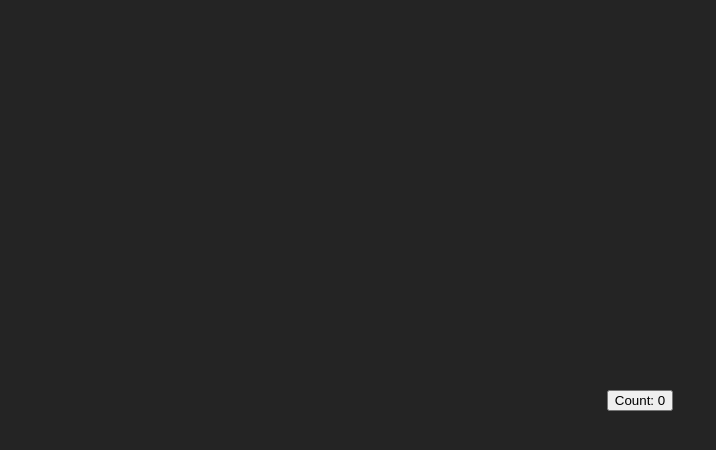
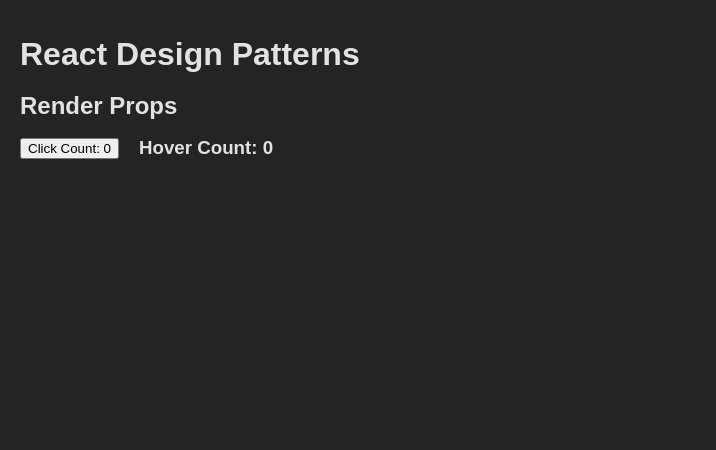
Before and after one commit to pateldhaval/react-design-patterns, a React (Vite) app: page / in a window 1280 px wide. Shown: the top 450 px of the page, without its empty margins (0-716 px from the left). Built offline with nearby package versions, Linux system fonts and the light colour scheme.

Commit message:
render props pattern implemented

```diff
--- a/src/App.tsx
+++ b/src/App.tsx
@@ -1,15 +1,10 @@
-import { useState } from 'react';
+import RenderProps from './components/render-props';
 
 function App() {
-	const [count, setCount] = useState(0);
-
-	const handleCount = () => {
-		setCount((count) => count + 1);
-	};
-
 	return (
 		<>
-			<button onClick={handleCount}>Count: {count}</button>
+			<h1>React Design Patterns</h1>
+			<RenderProps />
 		</>
 	);
 }
--- /dev/null
+++ b/src/components/render-props/CountOnClick.tsx
@@ -0,0 +1,18 @@
+interface Props {
+	count: number;
+	increment: () => void;
+}
+
+/**
+ * Display count value and increment on click.
+ * Get count value and increment method from outside as props.
+ */
+const CountOnClick: React.FC<Props> = ({ count, increment }) => {
+	return (
+		<>
+			<button onClick={increment}>Click Count: {count}</button>
+		</>
+	);
+};
+
+export default CountOnClick;
--- /dev/null
+++ b/src/components/render-props/CountOnHover.tsx
@@ -0,0 +1,20 @@
+interface Props {
+	count: number;
+	increment: () => void;
+}
+
+/**
+ * Display count value and increment on hover.
+ * Get count value and increment method from outside as props.
+ */
+const CountOnHover: React.FC<Props> = ({ count, increment }) => {
+	return (
+		<>
+			<h3 onMouseOver={increment} style={{ margin: 0 }}>
+				Hover Count: {count}
+			</h3>
+		</>
+	);
+};
+
+export default CountOnHover;
--- /dev/null
+++ b/src/components/render-props/Counter.tsx
@@ -0,0 +1,21 @@
+import { useState } from 'react';
+
+interface Props {
+	render: (count: number, increment: () => void) => React.ReactNode;
+}
+
+/**
+ * A component with shared logic of counter.
+ * Render prop to control what to render with count value and increment method.
+ */
+const Counter: React.FC<Props> = ({ render }) => {
+	const [count, setCount] = useState(0);
+
+	const handleIncrement = () => {
+		setCount((count) => count + 1);
+	};
+
+	return <>{render(count, handleIncrement)}</>;
+};
+
+export default Counter;
--- /dev/null
+++ b/src/components/render-props/index.tsx
@@ -0,0 +1,21 @@
+import Counter from './Counter';
+import CountOnClick from './CountOnClick';
+import CountOnHover from './CountOnHover';
+
+/**
+ * Used Counter component with render-prop (shared logic)
+ * and rendered two different component with common logic.
+ */
+const RenderProps = () => {
+	return (
+		<>
+			<h2>Render Props</h2>
+			<div style={{ display: 'flex', alignItems: 'center', gap: '20px' }}>
+				<Counter render={(count, increment) => <CountOnClick count={count} increment={increment} />} />
+				<Counter render={(count, increment) => <CountOnHover count={count} increment={increment} />} />
+			</div>
+		</>
+	);
+};
+
+export default RenderProps;
--- a/src/index.css
+++ b/src/index.css
@@ -1,24 +1,22 @@
 :root {
 	font-family: sans-serif;
 	line-height: 1.5;
-	font-weight: 400;
 
 	color-scheme: light dark;
 	color: rgba(255, 255, 255, 0.87);
 	background-color: #242424;
-
-	font-synthesis: none;
-	text-rendering: optimizeLegibility;
-	-webkit-font-smoothing: antialiased;
-	-moz-osx-font-smoothing: grayscale;
-	-webkit-text-size-adjust: 100%;
 }
 
 body {
 	margin: 0;
-	display: flex;
-	place-items: center;
-	justify-content: center;
-	min-width: 320px;
-	min-height: 100vh;
+	padding: 20px;
 }
+
+h1,
+h2,
+h3,
+h4,
+h5,
+h6 {
+	margin: 10px 0;
+}
```
